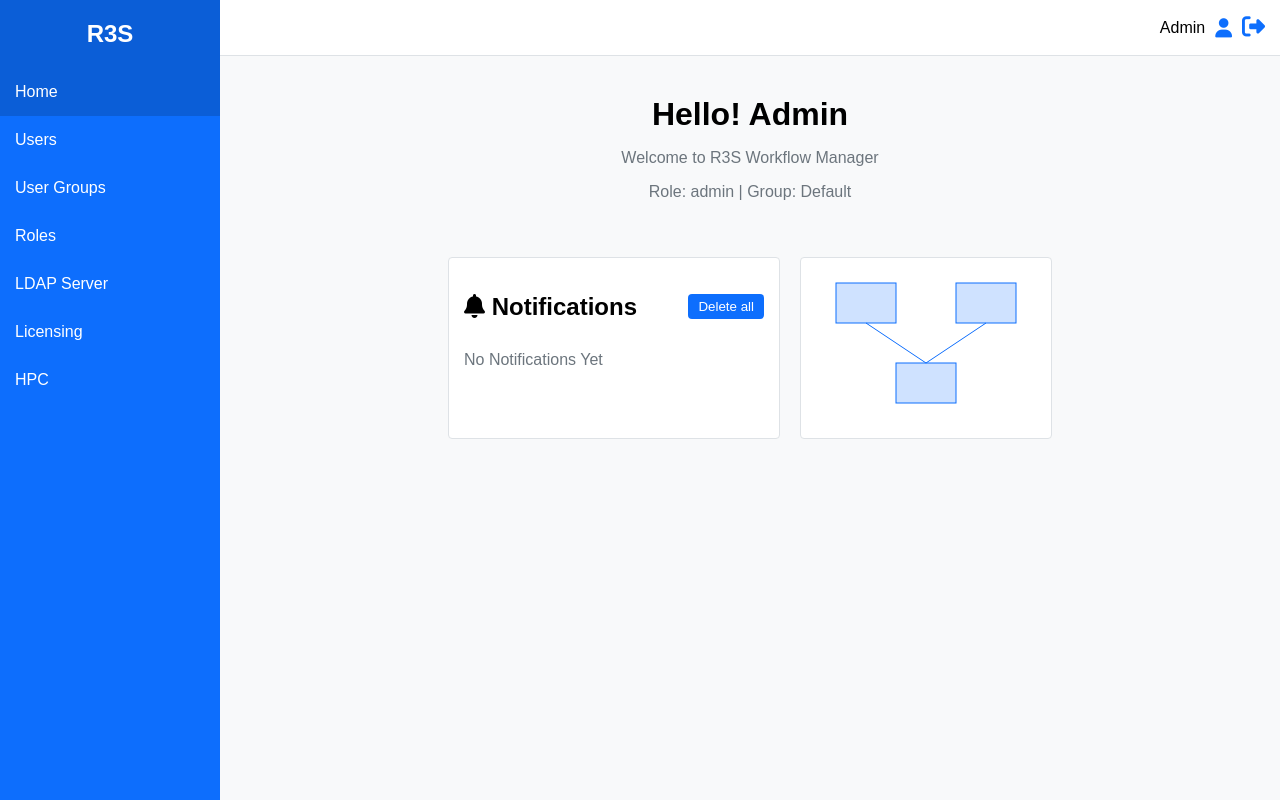
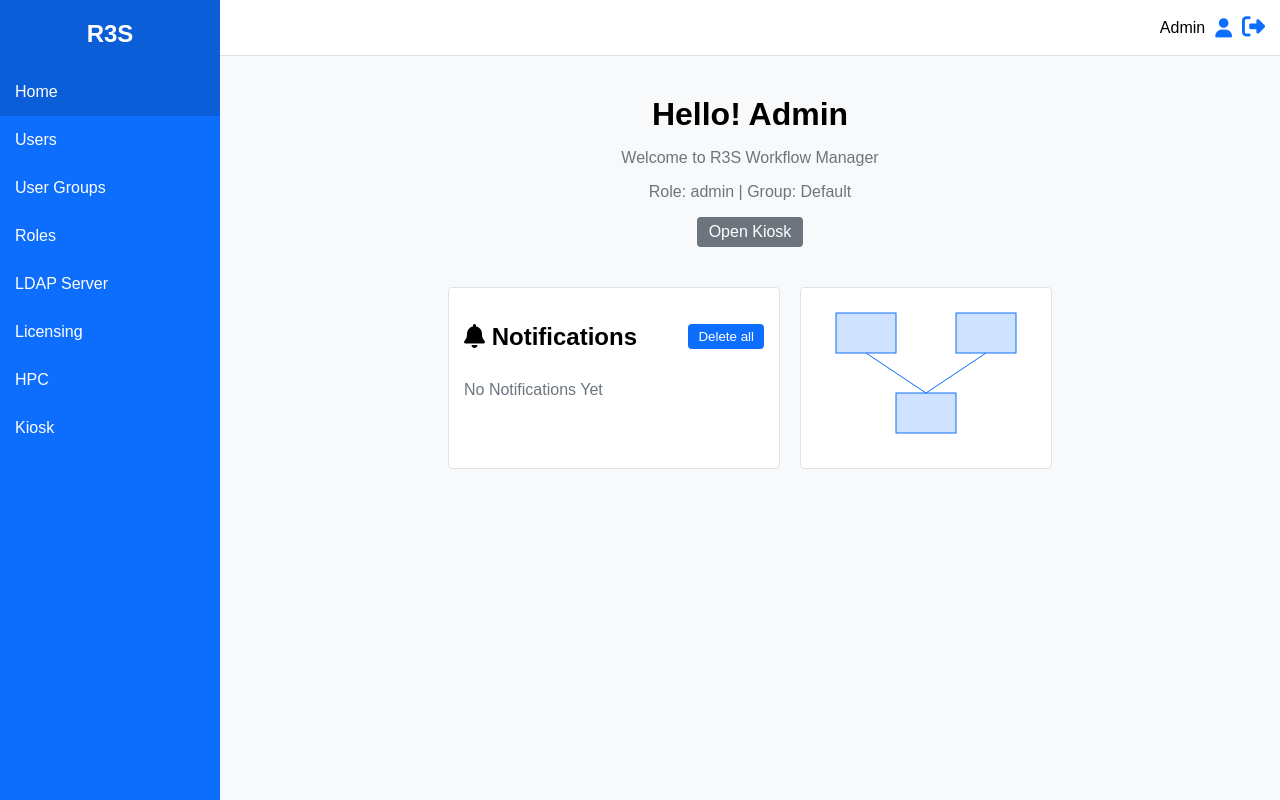
Before and after one commit to zhengfanguo123/myProject, a Flask app: page /dashboard in a window 1280 px wide. Run offline with Flask 3, Linux system fonts and the light colour scheme; the visitor is signed in with stand-in values (Sample User, id 1).

Commit message:
Add kiosk navigation and handle trailing slash

```diff
--- a/app.py
+++ b/app.py
@@ -536,6 +536,7 @@ def api_notifications():
 
 
 @app.route('/kiosk')
+@app.route('/kiosk/')
 def kiosk_page():
     """Public kiosk interface for placing orders."""
     return render_template('kiosk.html', user=None, username='Guest')
--- a/static/css/styles.css
+++ b/static/css/styles.css
@@ -339,6 +339,17 @@ input:checked + .slider:before {
     border-radius: 4px;
     text-decoration: none;
 }
+
+/* Generic kiosk link/button styling */
+.kiosk-link {
+    display: inline-block;
+    background-color: #6c757d;
+    color: #fff;
+    text-align: center;
+    padding: 6px 12px;
+    border-radius: 4px;
+    text-decoration: none;
+}
 .error {
     color: red;
 }
--- a/templates/_sidebar.html
+++ b/templates/_sidebar.html
@@ -8,10 +8,12 @@
         <li class="{% if request.path.startswith('/wm/ldapserver') %}active{% endif %}"><a href="/wm/ldapserver">LDAP Server</a></li>
         <li>Licensing</li>
         <li>HPC</li>
+        <li class="{% if request.path.startswith('/kiosk') %}active{% endif %}"><a href="{{ url_for('kiosk_page') }}">Kiosk</a></li>
     {% else %}
         <li class="{% if request.path.startswith('/notification_email') %}active{% endif %}"><a href="/notification_email">Notification Email</a></li>
         <li class="{% if request.path.startswith('/models') %}active{% endif %}"><a href="/models">Models</a></li>
         <li class="{% if request.path.startswith('/input_files') %}active{% endif %}"><a href="/input_files">Input Files</a></li>
         <li class="{% if request.path.startswith('/scheduling') %}active{% endif %}"><a href="/scheduling">Scheduling</a></li>
+        <li class="{% if request.path.startswith('/kiosk') %}active{% endif %}"><a href="{{ url_for('kiosk_page') }}">Kiosk</a></li>
     {% endif %}
 </ul>
--- a/templates/dashboard.html
+++ b/templates/dashboard.html
@@ -5,6 +5,7 @@
     <h1>Hello! {{ user.name }}</h1>
     <p class="subtitle">Welcome to R3S Workflow Manager</p>
     <p class="subtitle">Role: {{ user.role }} | Group: {{ user.group_name }}</p>
+    <a href="{{ url_for('kiosk_page') }}" class="kiosk-link">Open Kiosk</a>
 </section>
 <section class="dashboard-body">
     <div class="notifications">
```
